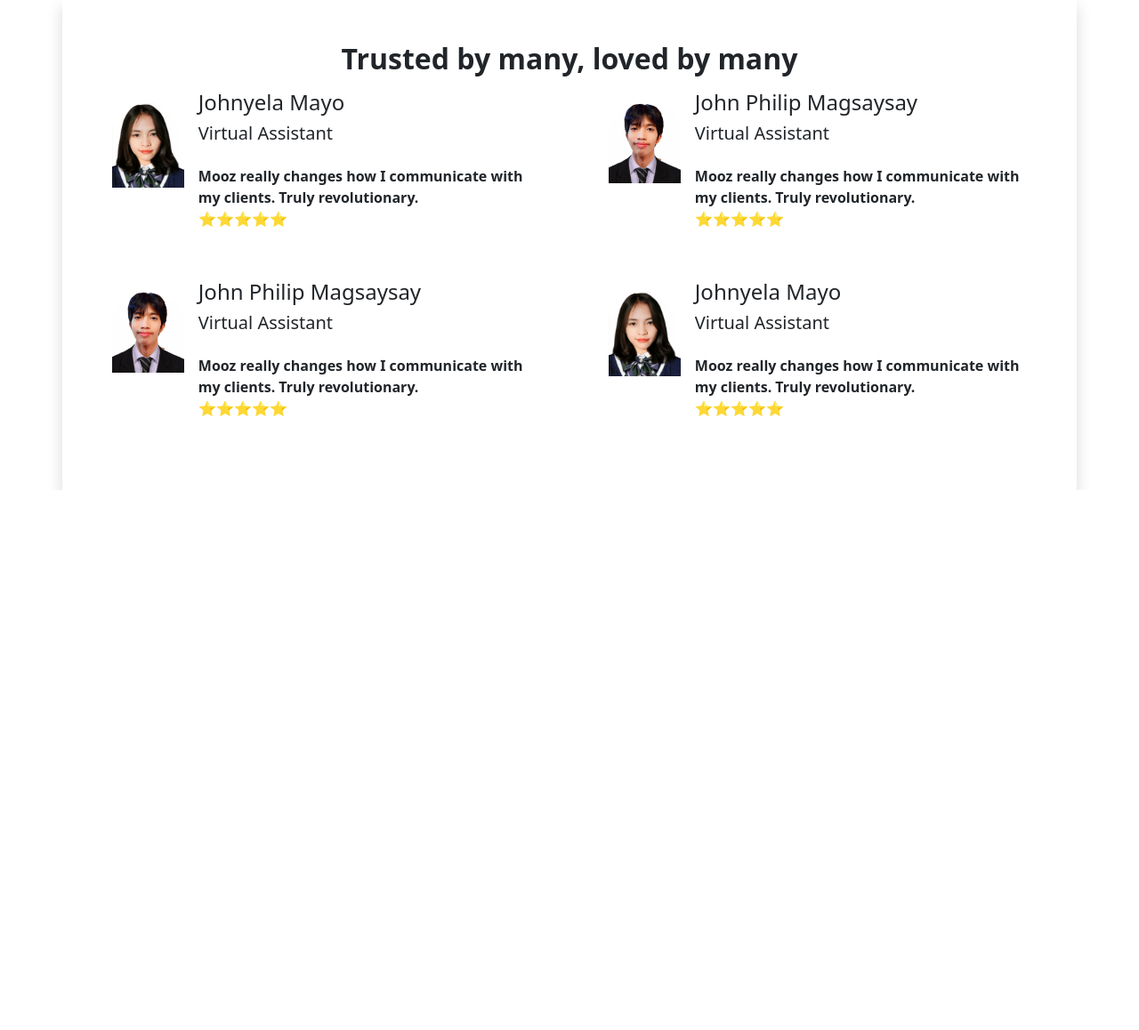
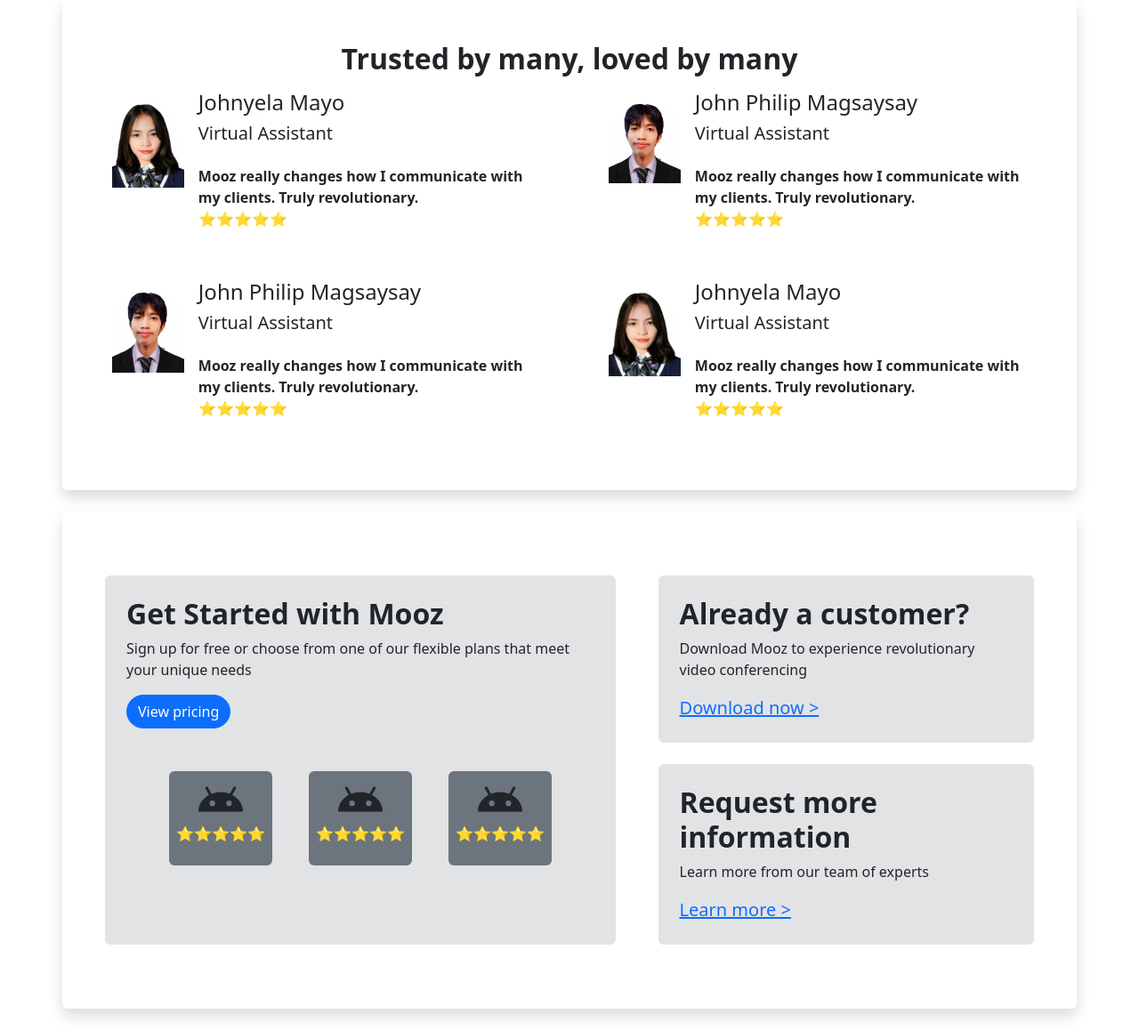
Before and after one commit to Philip-11/mooz_mockup, a PHP site: page / in a window 1280 px wide. Shown: the part 890-2048 px from the top of the page at 89% size. Before the commit the page ends 1441 px from the top, so only its background shows below. Run offline with PHP 8.4, Linux system fonts and the light colour scheme.

Commit message:
Added bottom call to action

```diff
--- a/index.php
+++ b/index.php
@@ -102,7 +102,7 @@ require_once 'lib/common.php'
             </div>
         </section>
 
-        <section class="container px-4 py-5 shadow">
+        <section class="container px-4 py-5 shadow rounded">
             <h2 class="text-center fw-bold pb-2">Trusted by many, loved by many</h2>
             <div class="row row-cols-1 row-cols-sm-2 row-cols-lg-2 g-4">
                 <div class="col">
@@ -162,6 +162,58 @@ require_once 'lib/common.php'
                 </div>
             </div>
         </section>
+
+        <section class="container d-flex my-4 px-4 py-5 rounded shadow">
+            <div class="bg-secondary-subtle rounded m-4 p-4">
+                <div>
+                    <h2 class="fw-bold">Get Started with Mooz</h2>
+                    <p>Sign up for free or choose from one of our flexible plans that meet your unique needs</p>
+                    <button class="btn btn-primary rounded-pill">View pricing</button>
+                </div>
+
+                <div class="d-flex justify-content-between text-center m-4 p-4">
+                    <div class="bg-secondary p-2 rounded ">
+                        <svg xmlns="http://www.w3.org/2000/svg" width="50" height="50" fill="currentColor" class="bi bi-android" viewBox="0 0 16 16">
+                            <path d="M2.76 3.061a.5.5 0 0 1 .679.2l1.283 2.352A8.9 8.9 0 0 1 8 5a8.9 8.9 0 0 1 3.278.613l1.283-2.352a.5.5 0 1 1 .878.478l-1.252 2.295C14.475 7.266 16 9.477 16 12H0c0-2.523 1.525-4.734 3.813-5.966L2.56 3.74a.5.5 0 0 1 .2-.678ZM5 10a1 1 0 1 0 0-2 1 1 0 0 0 0 2m6 0a1 1 0 1 0 0-2 1 1 0 0 0 0 2" />
+                        </svg>
+                        <p>⭐⭐⭐⭐⭐</p>
+                    </div>
+
+                    <div class="bg-secondary p-2 rounded ">
+                        <svg xmlns="http://www.w3.org/2000/svg" width="50" height="50" fill="currentColor" class="bi bi-android" viewBox="0 0 16 16">
+                            <path d="M2.76 3.061a.5.5 0 0 1 .679.2l1.283 2.352A8.9 8.9 0 0 1 8 5a8.9 8.9 0 0 1 3.278.613l1.283-2.352a.5.5 0 1 1 .878.478l-1.252 2.295C14.475 7.266 16 9.477 16 12H0c0-2.523 1.525-4.734 3.813-5.966L2.56 3.74a.5.5 0 0 1 .2-.678ZM5 10a1 1 0 1 0 0-2 1 1 0 0 0 0 2m6 0a1 1 0 1 0 0-2 1 1 0 0 0 0 2" />
+                        </svg>
+                        <p>⭐⭐⭐⭐⭐</p>
+                    </div>
+
+                    <div class="bg-secondary p-2 rounded ">
+                        <svg xmlns="http://www.w3.org/2000/svg" width="50" height="50" fill="currentColor" class="bi bi-android" viewBox="0 0 16 16">
+                            <path d="M2.76 3.061a.5.5 0 0 1 .679.2l1.283 2.352A8.9 8.9 0 0 1 8 5a8.9 8.9 0 0 1 3.278.613l1.283-2.352a.5.5 0 1 1 .878.478l-1.252 2.295C14.475 7.266 16 9.477 16 12H0c0-2.523 1.525-4.734 3.813-5.966L2.56 3.74a.5.5 0 0 1 .2-.678ZM5 10a1 1 0 1 0 0-2 1 1 0 0 0 0 2m6 0a1 1 0 1 0 0-2 1 1 0 0 0 0 2" />
+                        </svg>
+                        <p>⭐⭐⭐⭐⭐</p>
+                    </div>
+                </div>
+            </div>
+
+            <div>
+                <div class="bg-secondary-subtle rounded m-4 p-4">
+                    <div>
+                        <h2 class="fw-bold">Already a customer?</h2>
+                        <p>Download Mooz to experience revolutionary video conferencing</p>
+                        <a href="" class="fs-5">Download now ></a>
+                    </div>
+                </div>
+
+                <div class="bg-secondary-subtle rounded m-4 p-4">
+                    <div>
+                        <h2 class="fw-bold">Request more information</h2>
+                        <p>Learn more from our team of experts</p>
+                        <a href="" class="fs-5">Learn more ></a>
+                    </div>
+                </div>
+            </div>
+
+        </section>
     </main>
 
     <?php require 'lib/bootstrap.php' ?>
```
